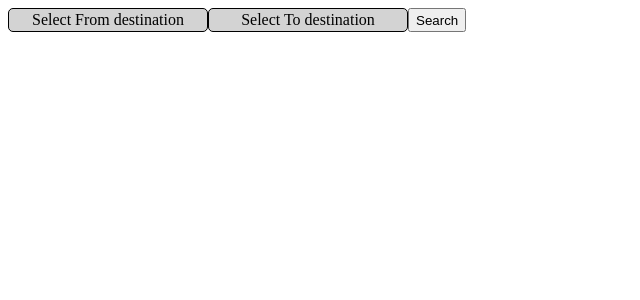
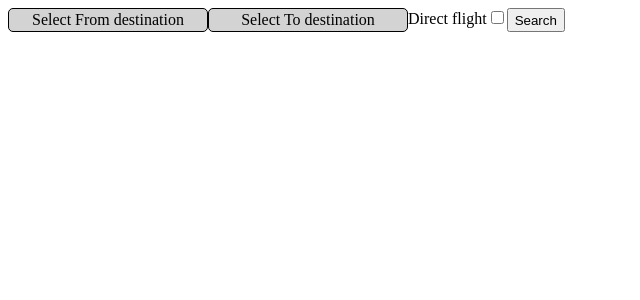
Before and after one commit to kamil-123/flightview, a React (Create React App) app: page / in a window 1280 px wide. Shown: the top 300 px of the page, without its empty margins (0-640 px from the left). Built offline with nearby package versions, Linux system fonts and the light colour scheme.

Commit message:
checkbox added

```diff
--- a/src/App.jsx
+++ b/src/App.jsx
@@ -13,6 +13,7 @@ function App() {
   const [searched, setSearched ] = useState(false)
   const [destTo,setDestTo] = useState('')
   const [destFrom,setDestFrom] = useState('')
+  const [checkValue,setCheckValue] = useState(false)
 
   const handleKeyPress = (e) => {
     if(e.key === 'Enter') {
@@ -42,6 +43,10 @@ function App() {
 
   }
 
+  const onCheckboxChangeHandler = ()=>{
+    setCheckValue(!checkValue)
+    console.log('check label',checkValue)
+  }
 
     return (
       <div className="App">
@@ -54,9 +59,11 @@ function App() {
         setSelectedItemFrom={setSelectedItemFrom}
         selectedItemTo={selectedItemTo}
         setSelectedItemTo={setSelectedItemTo}
+        checkValue={checkValue}
+        onCheckboxChangeHandler={onCheckboxChangeHandler}
       />
       <br />
-      < SearchResults searched={searched} destFrom={destFrom} destTo={destTo} />
+      < SearchResults searched={searched} destFrom={destFrom} destTo={destTo} direct={checkValue}/>
     </div>
     )
 
--- a/src/Components/SearchBar.jsx
+++ b/src/Components/SearchBar.jsx
@@ -12,7 +12,7 @@ const sbContainer = {
 
 function SearchBar(props) {
 
-  const {handleSearchClick, selectedItemFrom, setSelectedItemFrom, selectedItemTo, setSelectedItemTo} = props
+  const {handleSearchClick, selectedItemFrom, setSelectedItemFrom, selectedItemTo, setSelectedItemTo, checkValue, onCheckboxChangeHandler} = props
 
   const listItemsFrom = [
     <p key={0}>Valencia</p>,
@@ -45,7 +45,9 @@ function SearchBar(props) {
         >
         {listItemsTo}
       </Dropdown>
-
+      <label> Direct flight
+        <input type="checkbox" checked={checkValue} onChange={() => onCheckboxChangeHandler()}/>
+      </label>
       <button className='searchBar-Button' onClick={handleSearchClick}>Search</button>
 
 
```
